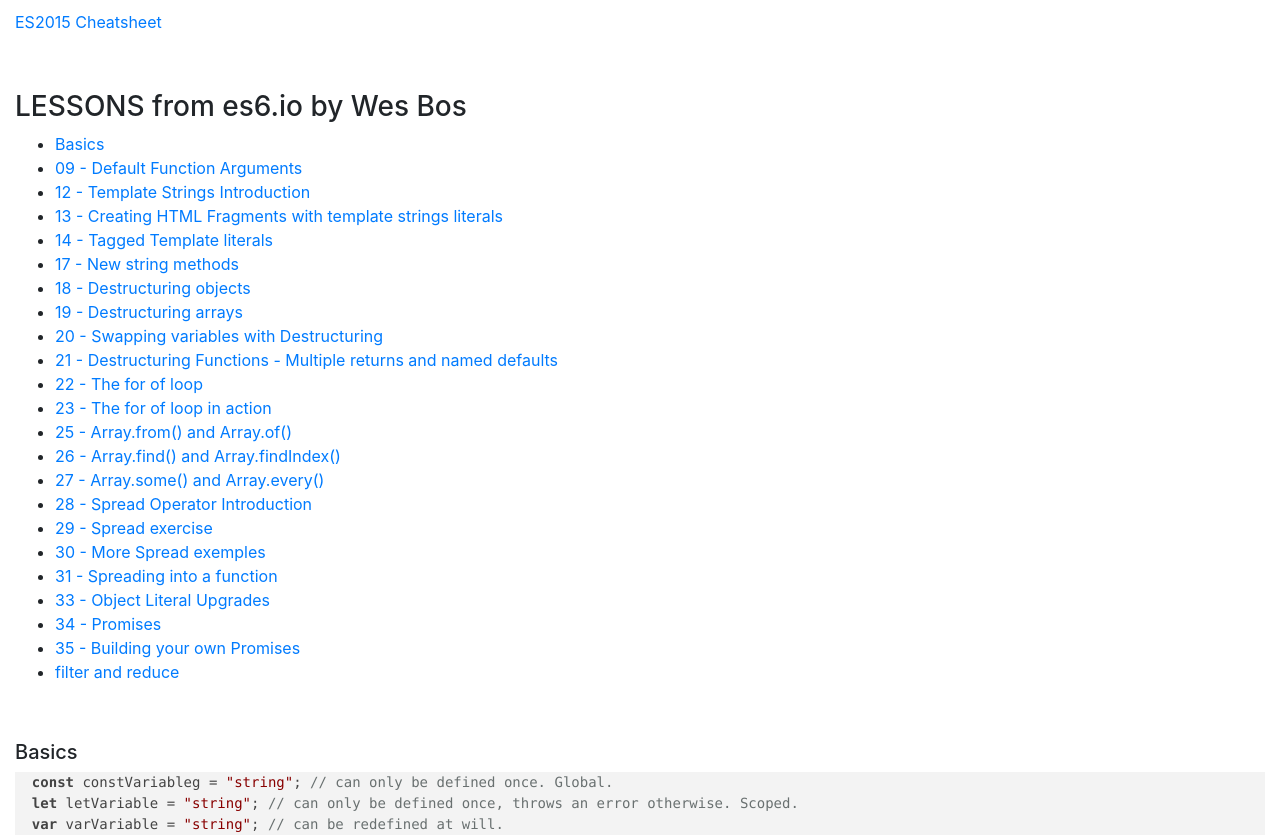
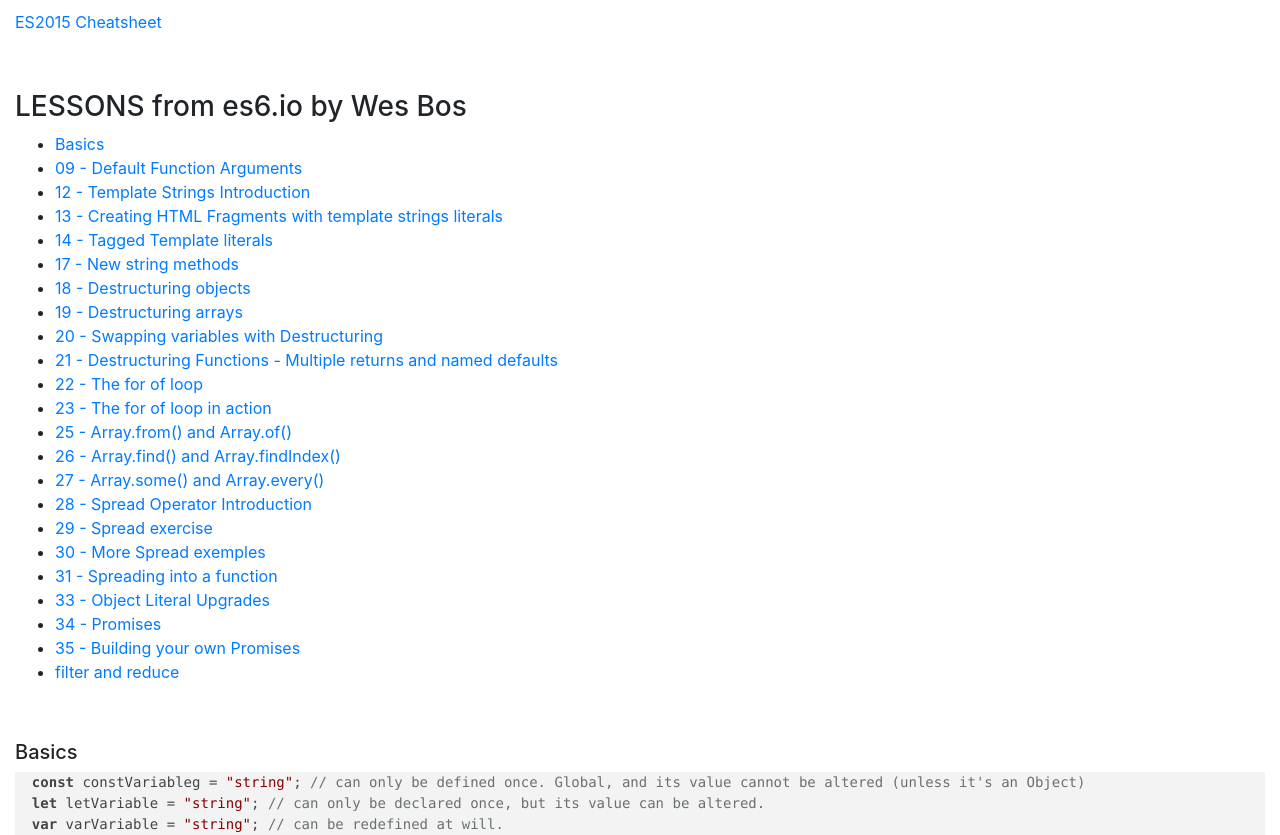
Before and after one commit to coisnepe/vimwiki_html, a plain HTML site: page ES6.html in a window 1280 px wide. Shown: the part 117-952 px from the top of the page. Drawn offline with nearby package versions, Linux system fonts and the light colour scheme.

Commit message:
fixed a comment in es6

```diff
--- a/ES6.html
+++ b/ES6.html
@@ -116,8 +116,8 @@
 
 <div id="ES6-LESSONS from es6.io by Wes Bos-Basics"><h5 id="Basics">Basics</h5></div>
 <pre class="javascript">
-  const constVariableg = "string"; // can only be defined once. Global.
-  let letVariable = "string"; // can only be defined once, throws an error otherwise. Scoped.
+  const constVariableg = "string"; // can only be defined once. Global, and its value cannot be altered (unless it's an Object)
+  let letVariable = "string"; // can only be declared once, but its value can be altered.
   var varVariable = "string"; // can be redefined at will.
 </pre>
 
```
Also changed, not shown: 1 other file.
